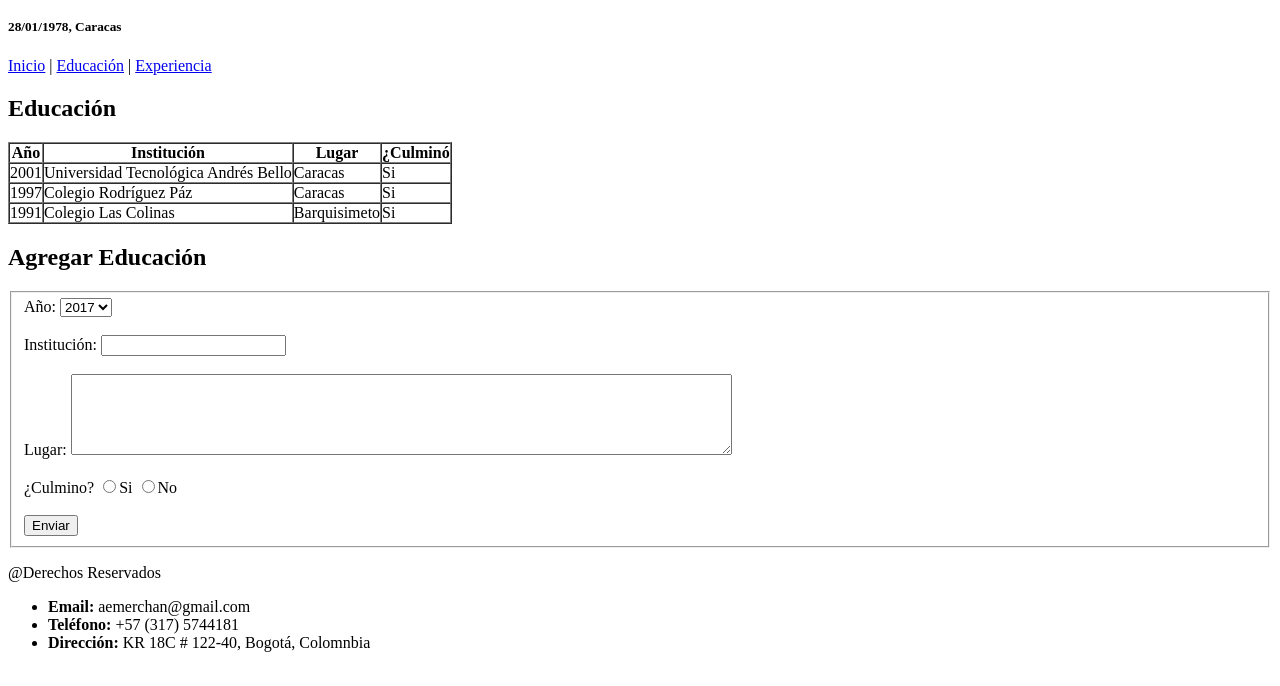
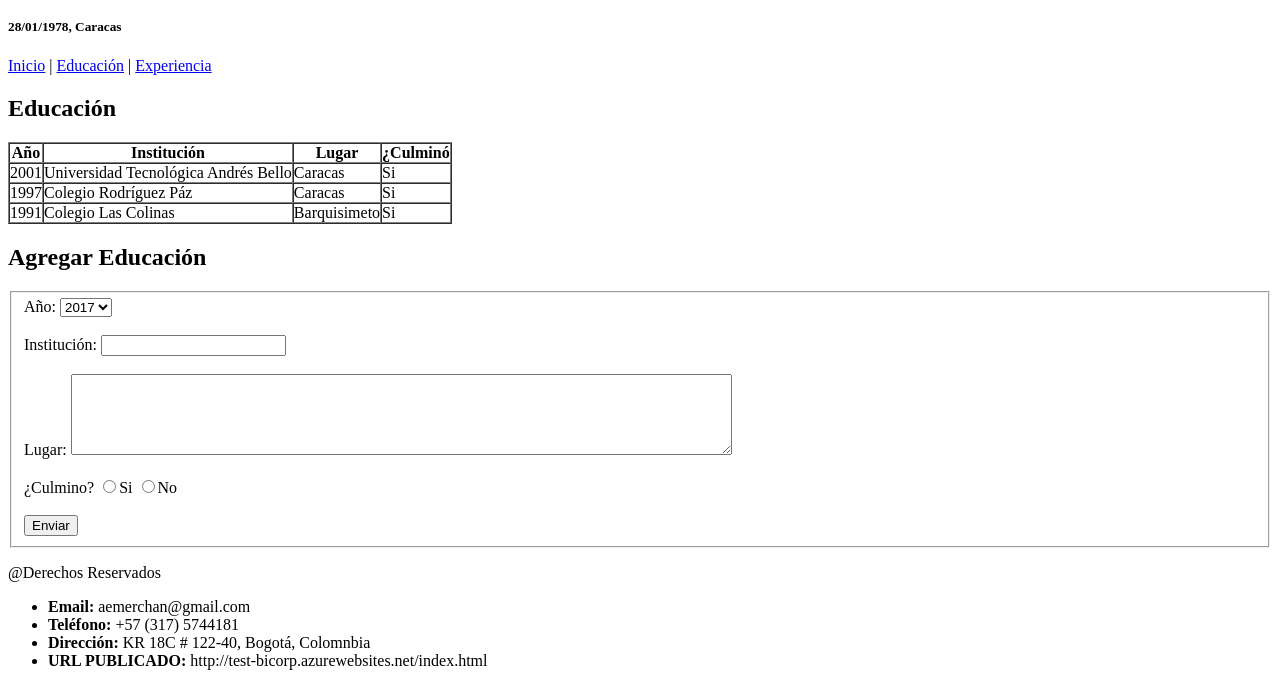
Before and after one commit to aemerchan/gitEvaluacionFinal, a plain HTML site: page html/Eduacion.html in a window 1280 px wide. Shown: the part 202-888 px from the top of the page. Drawn offline with Linux system fonts and the light colour scheme.

Commit message:
7/12/2017 Ver 1.4

```diff
--- a/html/Eduacion.html
+++ b/html/Eduacion.html
@@ -137,6 +137,7 @@
         <li><strong>Email: </strong>aemerchan@gmail.com</li>
         <li><strong>Teléfono: </strong>+57 (317) 5744181</li>
         <li><strong>Dirección: </strong>KR 18C # 122-40, Bogotá,  Colomnbia</li>
+        <li><strong>URL PUBLICADO: </strong>http://test-bicorp.azurewebsites.net/index.html</li>
       </ul>
     </footer>
   </body>
```
Also changed, not shown: html/Experiencia.html (+1 -0 lines), index.html (+1 -0 lines).
